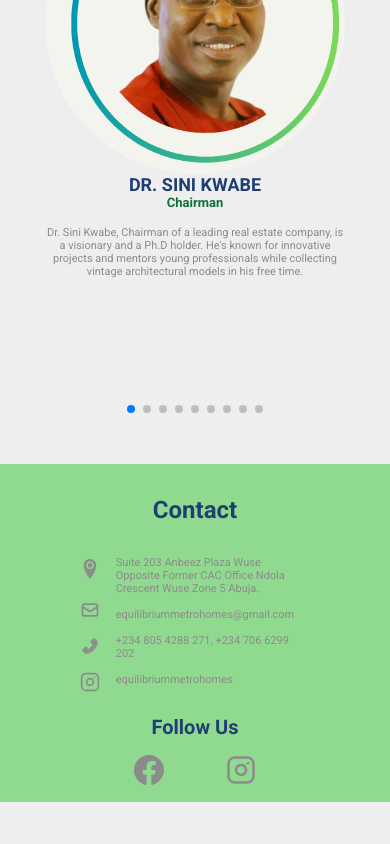
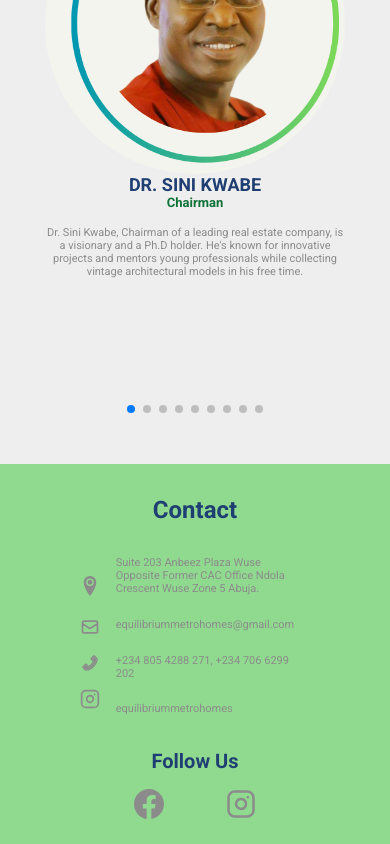
Before and after one commit to oluwolefsamson/equilibrium-website, a React (Create React App) app: page / in a window 390 px wide. Shown: the part 5328-6172 px from the top of the page. Before the commit the page ends 6130 px from the top, so only its background shows below. Built offline with nearby package versions, Linux system fonts and the light colour scheme; some icons are missing.

Commit message:
first commit

```diff
--- a/package.json
+++ b/package.json
@@ -20,6 +20,7 @@
     "react-icons": "^4.11.0",
     "react-id-swiper": "^4.0.0",
     "react-outside-click-handler": "^1.3.0",
+    "react-router-dom": "^6.17.0",
     "react-scripts": "5.0.1",
     "react-scroll": "^1.9.0",
     "scrollreveal": "^4.0.9",
--- a/src/components/Footer/Footer.css
+++ b/src/components/Footer/Footer.css
@@ -62,7 +62,7 @@
     .f-wrapper {
         border-top-right-radius: 0;
         border-top-left-radius: 0;
-        max-height: 40vh;
+        max-height: 45vh;
     }
 
 
@@ -87,6 +87,7 @@
     .write {
         margin-top: 1rem;
         max-width: 100%;
+        gap: 0.3rem;
 
     }
 
--- a/src/components/Header/Header.jsx
+++ b/src/components/Header/Header.jsx
@@ -2,8 +2,6 @@ import React, { useState } from 'react';
 import './Header.css';
 import {BiMenuAltRight} from 'react-icons/bi';
 import OutsideClickHandler from 'react-outside-click-handler';
-
-
 
 
 const Header = () => {
@@ -30,10 +28,10 @@ const Header = () => {
 
         <div className= 'flexCenter h-menu'
         style={getMenuStyles(menuOpened)}>
-            <a href="residencies">Residency</a>
-            <a href="">Our Values</a>
-            <a href="">Contact Us</a>
-            <a href="">Get Started</a>
+            <a href="" >Residency</a>
+            <a href="" >Our Values</a>
+            <a href="" >Contact Us</a>
+            <a href="" >Get Started</a>
             <button><a href="">Contact</a></button>
         </div>
         </OutsideClickHandler>
```
Also changed, not shown: 1 other file (tests, documents, lock files or other folders).
